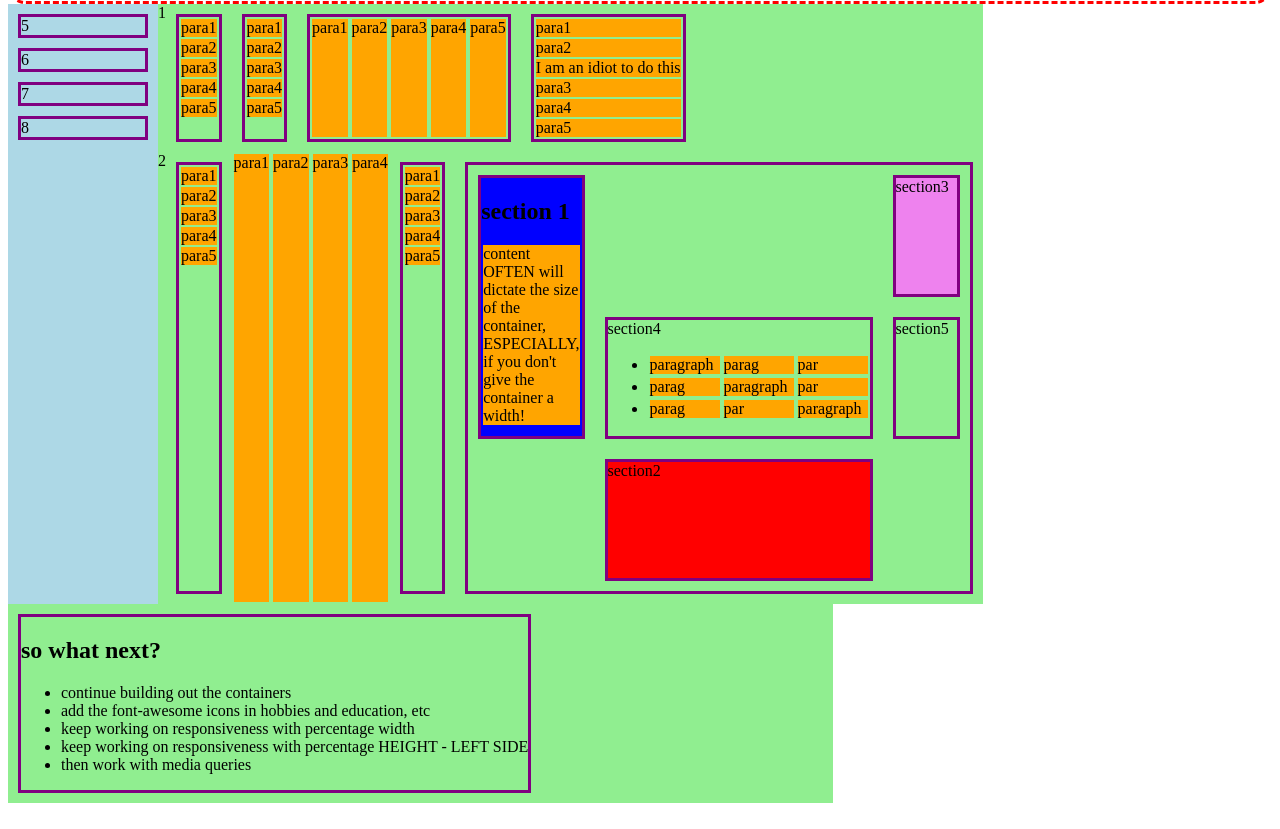
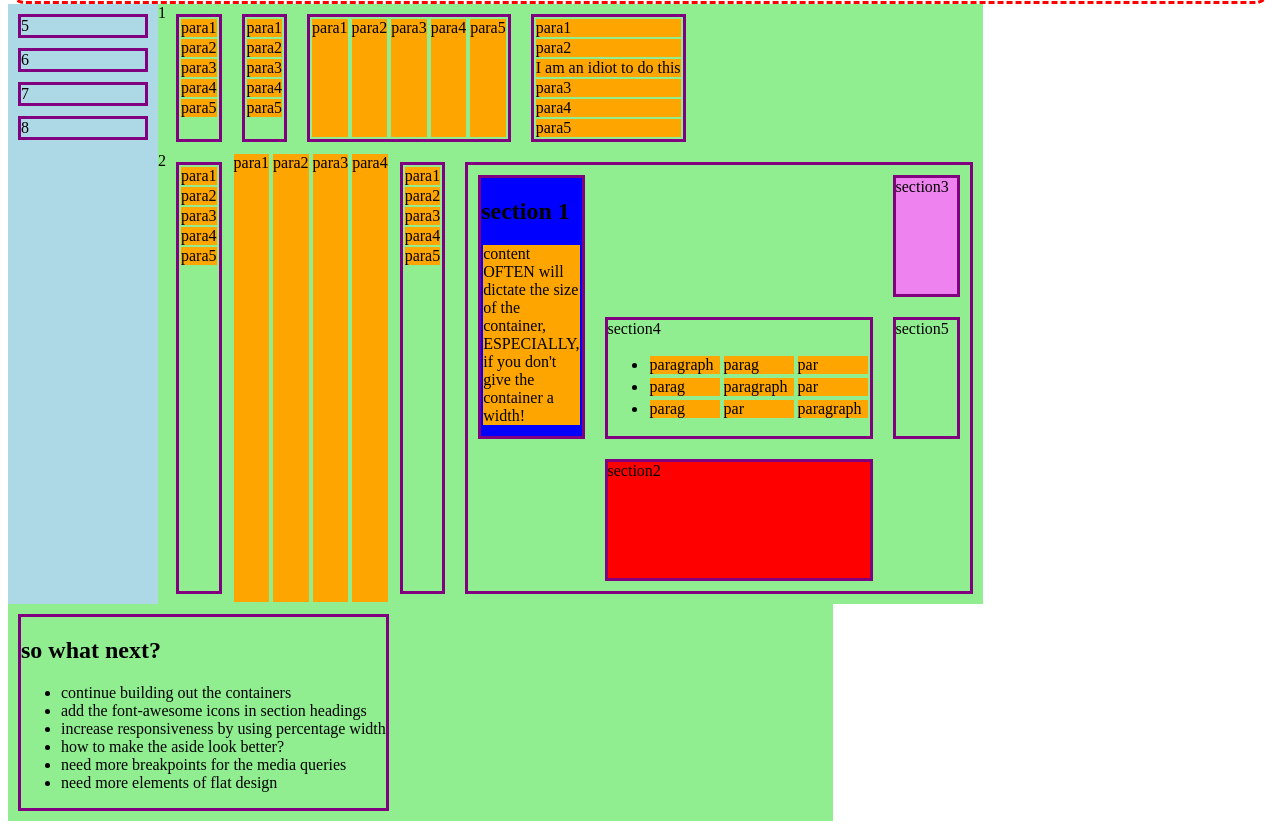
Before and after one commit to deSolidState/cool_grid_site, a plain HTML site: page index.html in a window 1280 px wide. Shown: the part 90-919 px from the top of the page. Drawn offline with Linux system fonts and the light colour scheme.

Commit message:
updated the further development questions

```diff
--- a/index.html
+++ b/index.html
@@ -6,8 +6,6 @@
     <link href="css/styles.css" rel="stylesheet" type="text/css" />
     <title>COOL GRID SITE</title>
   </head>
-
-  <!-- trying to get this to work -->
 
   <body>
     <header class="header">
@@ -130,12 +128,11 @@
           <h2>so what next?</h2>
           <ul>
             <li>continue building out the containers</li>
-            <li>add the font-awesome icons in hobbies and education, etc</li>
-            <li>keep working on responsiveness with percentage width</li>
-            <li>
-              keep working on responsiveness with percentage HEIGHT - LEFT SIDE
-            </li>
-            <li>then work with media queries</li>
+            <li>add the font-awesome icons in section headings</li>
+            <li>increase responsiveness by using percentage width</li>
+            <li>how to make the aside look better?</li>
+            <li>need more breakpoints for the media queries</li>
+            <li>need more elements of flat design</li>
           </ul>
         </section>
       </article>
```
